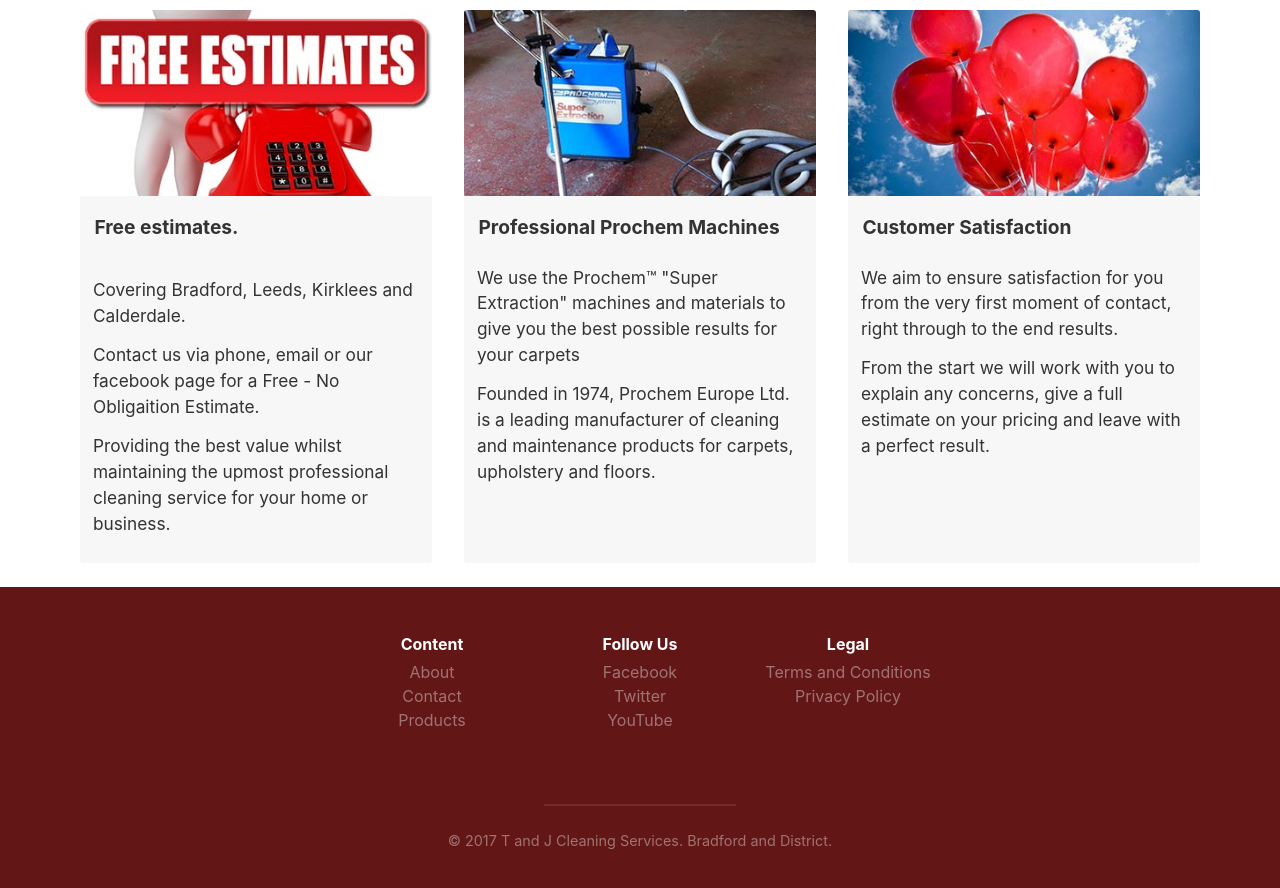
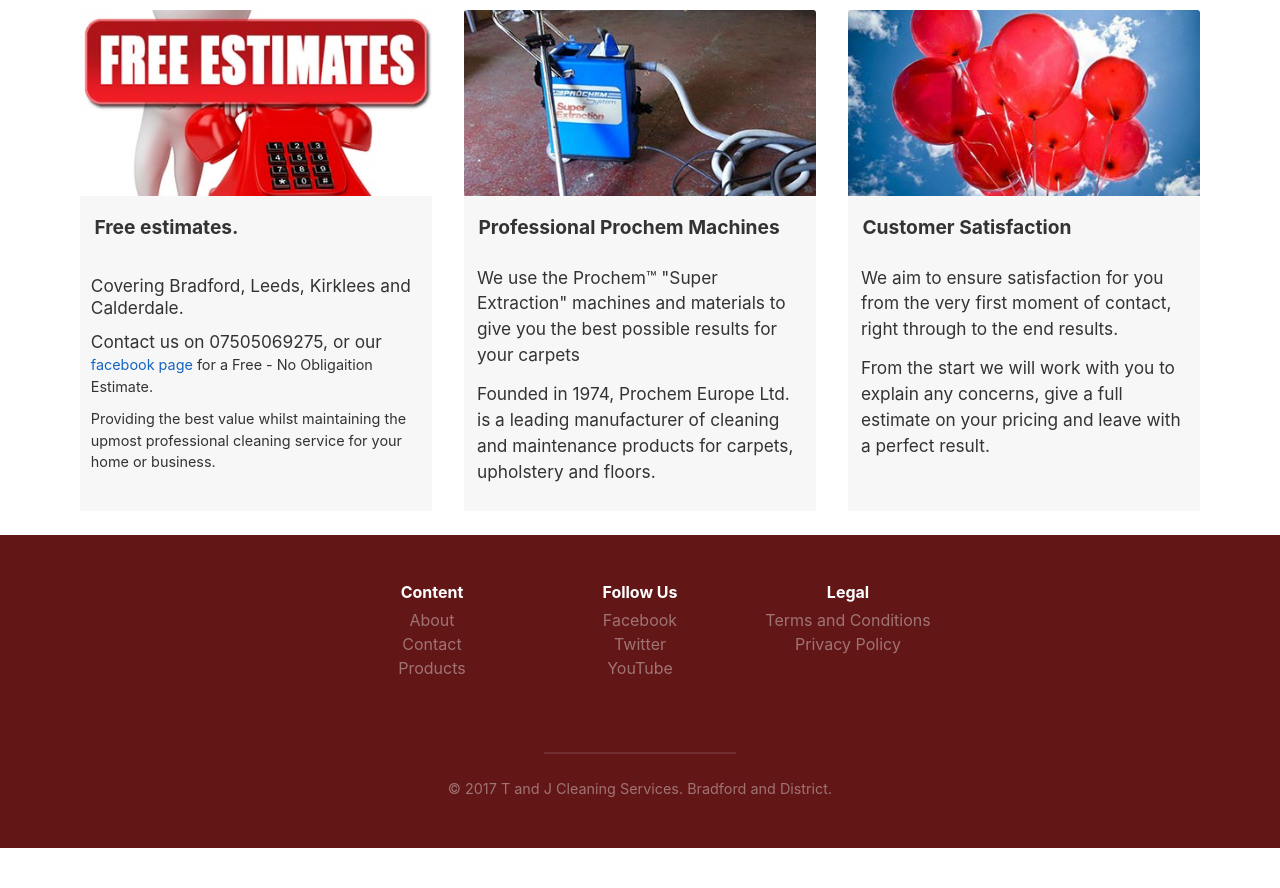
Before and after one commit to tandjcleaning/tandjcleaning, a Jekyll site: the page built from index.md, in a window 1280 px wide and 900 px high, scrolled down 903 px. Shown: the top 888 px of the window. Built offline with Jekyll 4.4.1, drawn with Linux system fonts in a browser that asks for light colours; after the commit the page ends 1751 px from its top, so only the background shows below that.

Commit message:
Added a phone number

```diff
--- a/_includes/homepage/card.html
+++ b/_includes/homepage/card.html
@@ -9,7 +9,8 @@
     <div class="card-copy">
       <p>
 <p>Covering Bradford, Leeds, Kirklees and Calderdale.</p>
-<p>Contact us via phone, email or our facebook page for a Free - No Obligaition Estimate.</p>
+<p>Contact us on 07505069275,
+  or our <a href="https://www.facebook.com/tandjcleaning.co.uk">facebook page</a> for a Free - No Obligaition Estimate.</p>
 <p>Providing the best value whilst maintaining the upmost professional cleaning service for your home or business.</p>
     </div></a>
   </div>
```
